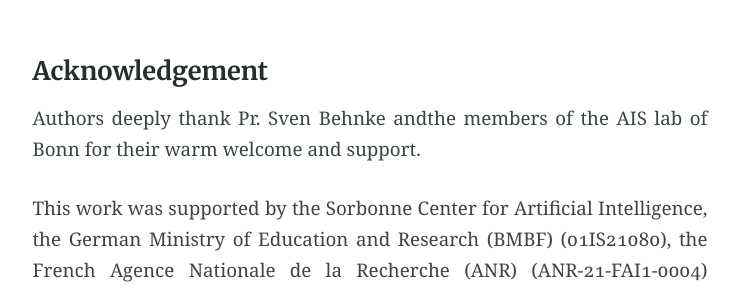
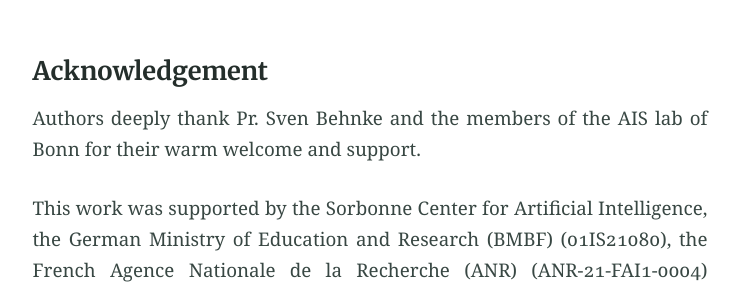
Before and after one commit to qdgrasp/qdgrasp.github.io, a Jekyll site: the page built from object_pose_adaptation.md, in a window 1280 px wide and 900 px high, scrolled down 13161 px. Shown: the part 155-446 px from the top of the window, without its empty margins (270-1010 px from the left). Built offline with Jekyll 4.4.1, drawn with Linux system fonts in a browser that asks for light colours.

Commit message:
fix typo

```diff
--- a/object_pose_adaptation.md
+++ b/object_pose_adaptation.md
@@ -533,7 +533,7 @@ This work proposes an <b>integration pipeline to allow vision-based adaptation o
 
 <p align="justify">
 <font style="font-size:1.3rem;font-family:'Georgia',serif;">
-Authors deeply thank Pr. Sven Behnke andthe members of the AIS lab of Bonn for their warm welcome and support.
+Authors deeply thank Pr. Sven Behnke and the members of the AIS lab of Bonn for their warm welcome and support.
 </font>
 </p>
 
@@ -572,11 +572,11 @@ AD011014320).
 
 <br>
 
-Y. Labbé, L. Manuelli, A. Mousavian, S. Tyree, S. Birchfield, J. Tremblay, J. Carpentier, M. Aubry, D. Fox, and J. Sivic, “MegaPose: 6D Pose Estimation of Novel Objects via Render & Compare,” in 6th Annual Conference on Robot Learning, Aug. 2022.
+<i>Y. Labbé, L. Manuelli, A. Mousavian, S. Tyree, S. Birchfield, J. Tremblay, J. Carpentier, M. Aubry, D. Fox, and J. Sivic, “MegaPose: 6D Pose Estimation of Novel Objects via Render & Compare,” in 6th Annual Conference on Robot Learning, Aug. 2022.</i>
 
 <br>
 
-M. Stoiber, M. Sundermeyer, and R. Triebel, “Iterative Corresponding Geometry: Fusing Region and Depth for Highly Efficient 3D Tracking of Textureless Objects,” in 2022 IEEE/CVF Conference on Computer Vision and Pattern Recognition (CVPR). New Orleans, LA, USA: IEEE, June 2022, pp. 6845–6855.
+<i>M. Stoiber, M. Sundermeyer, and R. Triebel, “Iterative Corresponding Geometry: Fusing Region and Depth for Highly Efficient 3D Tracking of Textureless Objects,” in 2022 IEEE/CVF Conference on Computer Vision and Pattern Recognition (CVPR). New Orleans, LA, USA: IEEE, June 2022, pp. 6845–6855.</i>
 
 
 <br>
```
